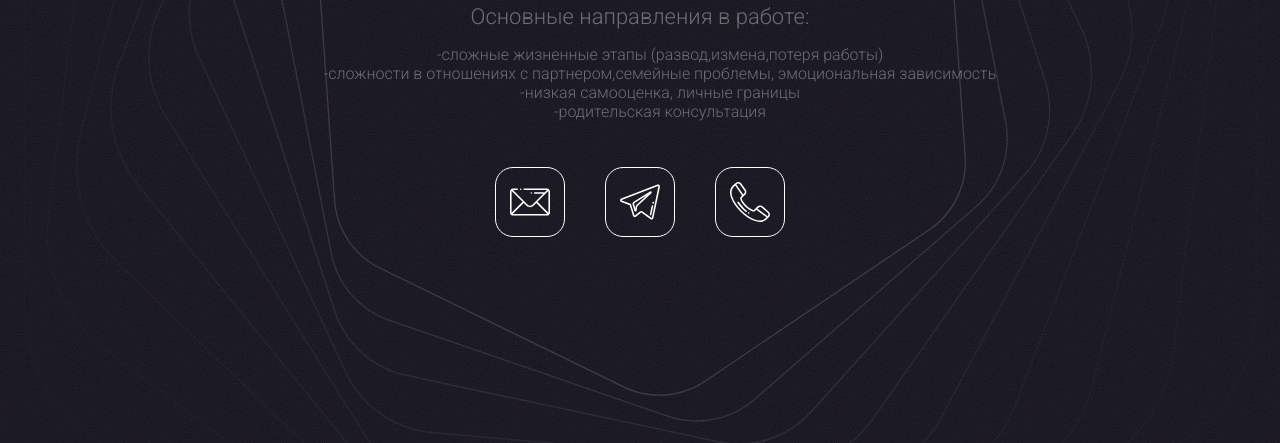
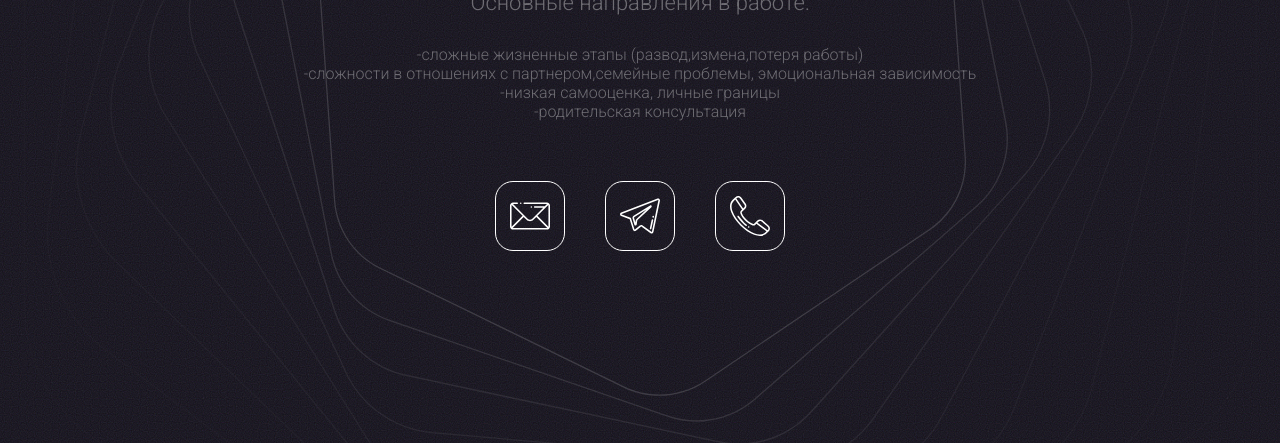
Before and after one commit to azabroflovski/pauline, a website built with Vite: page index.html in a window 1280 px wide. Shown: the part 357-800 px from the top of the page. Built offline with nearby package versions, Linux system fonts and the light colour scheme.

Commit message:
fix minor bugs

```diff
--- a/index.html
+++ b/index.html
@@ -117,7 +117,7 @@
             </a>
           </li>
           <li>
-            <a href="https://t.me/pauline_psichologist" target="_blank">
+            <a href="https://t.me/pauline_psychologist" target="_blank">
               <svg version="1.1" id="Layer_1" xmlns="http://www.w3.org/2000/svg" xmlns:xlink="http://www.w3.org/1999/xlink" x="0px" y="0px"
                                    viewBox="0 0 512 512" style="enable-background:new 0 0 512 512;" xml:space="preserve">
                 <g>
--- a/style.css
+++ b/style.css
@@ -40,11 +40,15 @@ body {
 
 .description__title {
   font-size: 22px;
+  margin-bottom: 30px;
 }
 
 .description ul {
   list-style: none;
   font-size: 16px;
+  padding: 0;
+  margin: 0;
+  margin-bottom: 30px;
 }
 
 .links ul {
```
